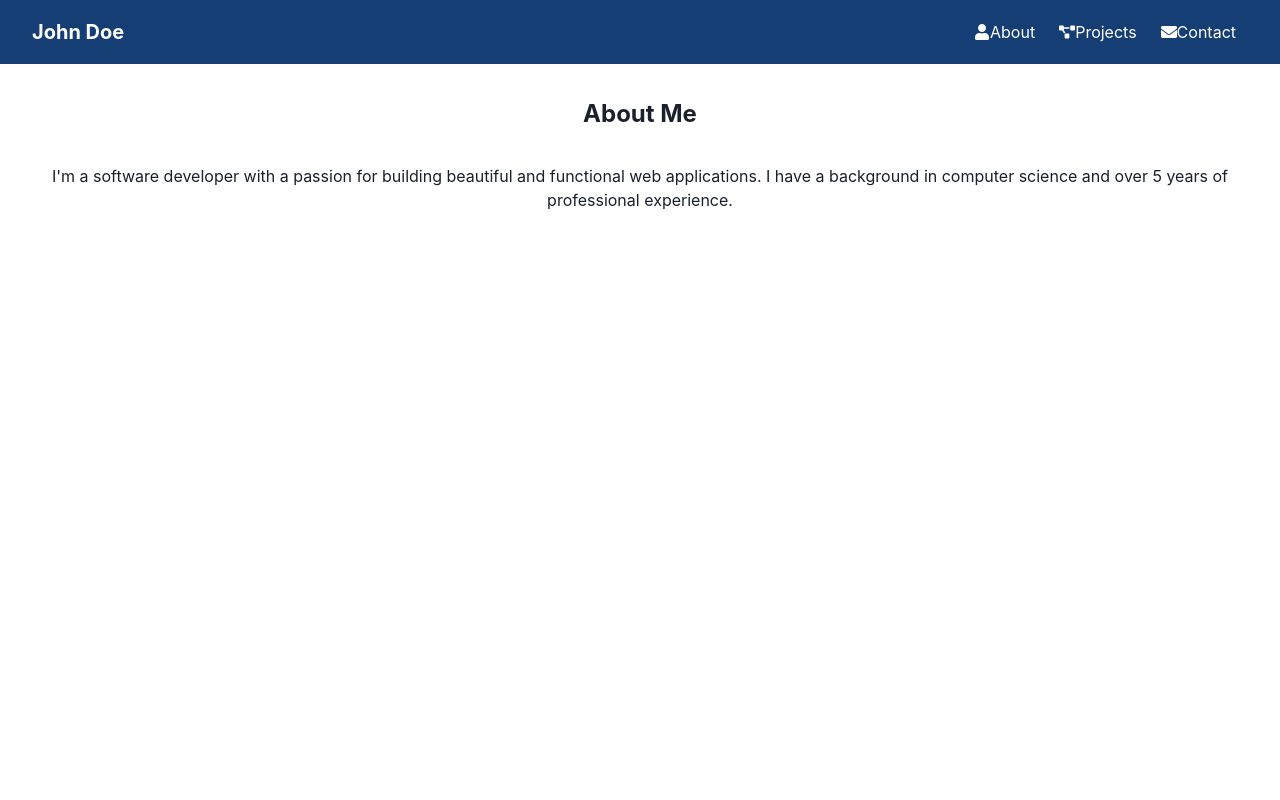
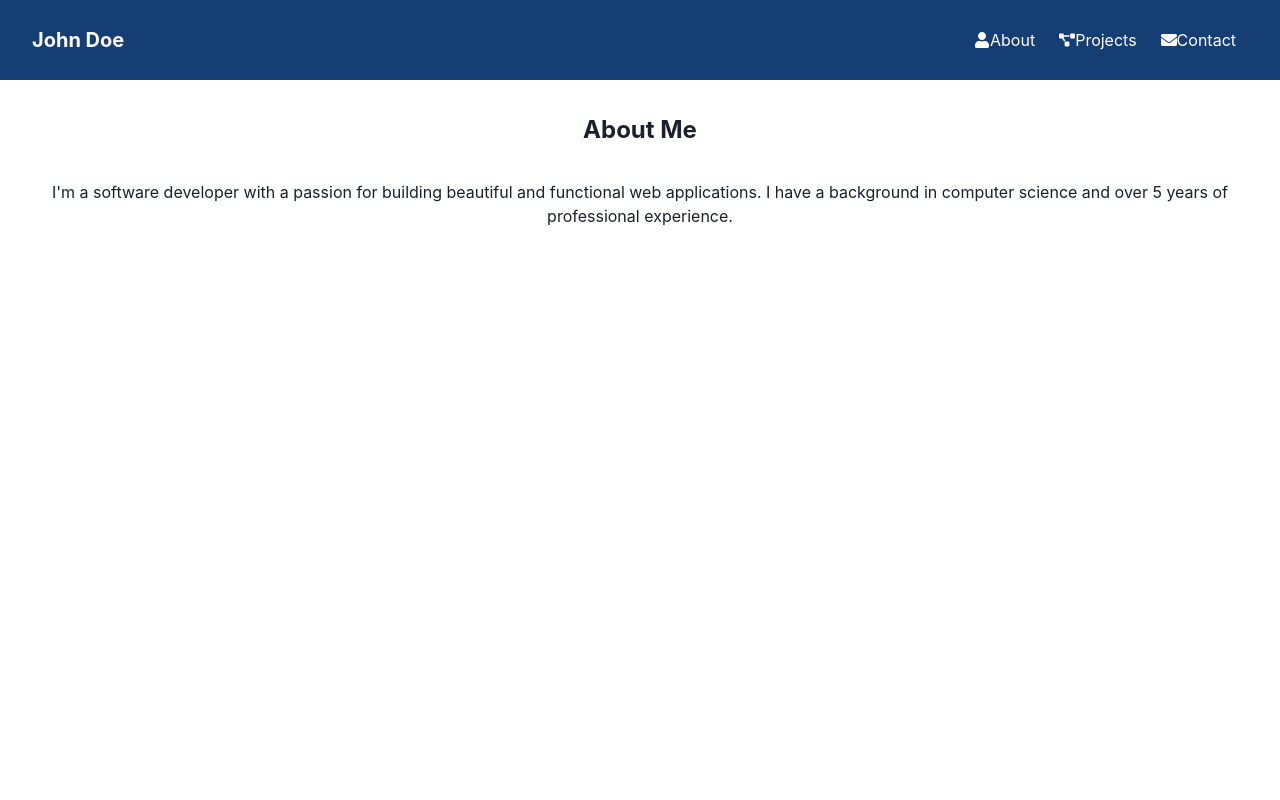
Before and after one commit to GPT-Engineer-App-Dev/my-personal-portal, a React (Vite) app: page / in a window 1280 px wide. Shown: the top 800 px of the page. Built offline with nearby package versions, Linux system fonts and the light colour scheme.

Commit message:
Increased padding in the navigation bar for better visual spacing and comfort.

```diff
--- a/src/pages/Index.jsx
+++ b/src/pages/Index.jsx
@@ -5,7 +5,7 @@ const Index = () => {
   return (
     <Container maxW="full" p={0}>
       <Flex direction="column" minH="100vh">
-        <Box as="header" bg="brand.800" color="white" py={4}>
+        <Box as="header" bg="brand.800" color="white" py={6}>
           <Flex justify="space-between" align="center" px={8} w="full">
             <Text fontSize="xl" fontWeight="bold">John Doe</Text>
             <Box display={{ base: "block", md: "flex" }} justifyContent="center" alignItems="center">
```
